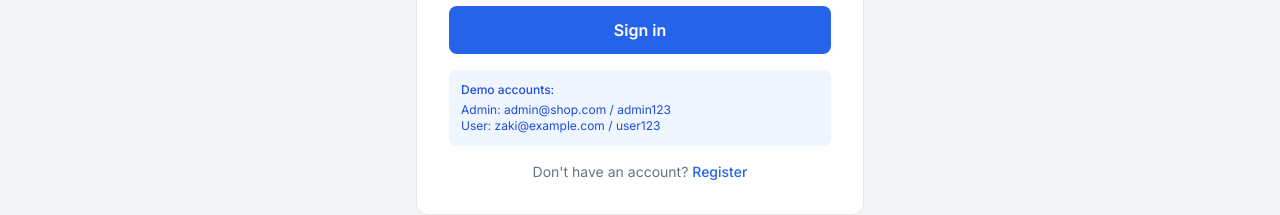
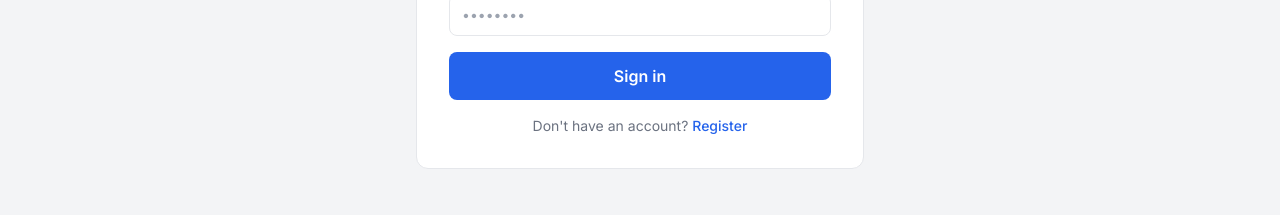
Before and after one commit to m-zaki-237/ecommerce-fullstack-design-internship, a React (Vite) app in the folder client/: page /login in a window 1280 px wide. Shown: the part 474-689 px from the top of the page. Built offline with nearby package versions, Linux system fonts and the light colour scheme; no server answers.

Commit message:
demo account removed

```diff
--- a/client/src/pages/Auth/LoginPage.jsx
+++ b/client/src/pages/Auth/LoginPage.jsx
@@ -45,11 +45,6 @@ const LoginPage = () => {
             {loading ? "Signing in..." : "Sign in"}
           </button>
         </form>
-        <div className="mt-4 p-3 bg-blue-50 rounded-lg text-xs text-blue-700">
-          <p className="font-medium mb-1">Demo accounts:</p>
-          <p>Admin: admin@shop.com / admin123</p>
-          <p>User: zaki@example.com / user123</p>
-        </div>
         <p className="text-center text-sm text-gray-500 mt-4">
           Don't have an account?{" "}
           <Link to="/register" className="text-blue-600 font-medium hover:underline">Register</Link>
```
